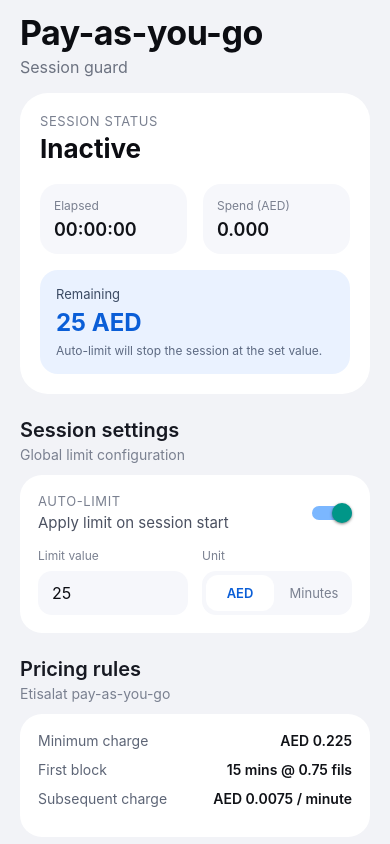
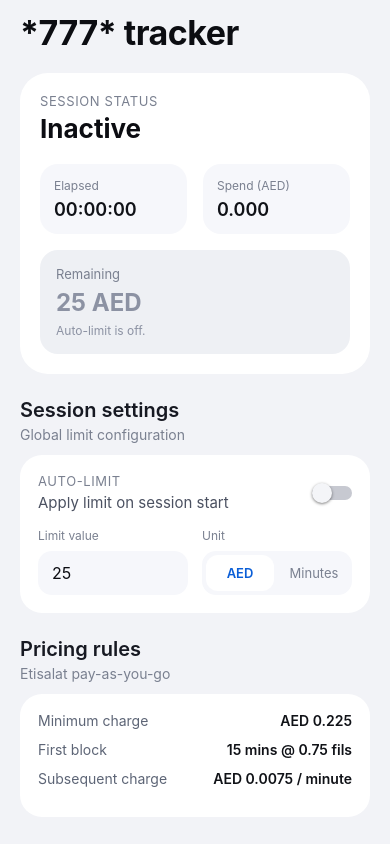
Before and after one commit to MkkMkkMkkGh/-777-1-tracker-eAnd, a React Native app: screen / in a window 390 px wide. Built offline with nearby package versions, Linux system fonts and the light colour scheme.

Commit message:
UI change and session settings default to off

```diff
--- a/App.tsx
+++ b/App.tsx
@@ -62,7 +62,7 @@ function AppContent() {
   const safeAreaInsets = useSafeAreaInsets();
   const [limitValue, setLimitValue] = useState('25');
   const [limitUnit, setLimitUnit] = useState<LimitUnit>('AED');
-  const [autoLimitEnabled, setAutoLimitEnabled] = useState(true);
+  const [autoLimitEnabled, setAutoLimitEnabled] = useState(false);
   const [sessionActive, setSessionActive] = useState(false);
   const [sessionStart, setSessionStart] = useState<number | null>(null);
   const [elapsedMs, setElapsedMs] = useState(0);
@@ -105,7 +105,7 @@ function AppContent() {
         ]}
         showsVerticalScrollIndicator={false}
       >
-        <HeaderSection title="Pay-as-you-go" subtitle="Session guard" />
+        <HeaderSection title="*777* tracker" />
 
         <SessionCard
           sessionActive={sessionActive}
```
